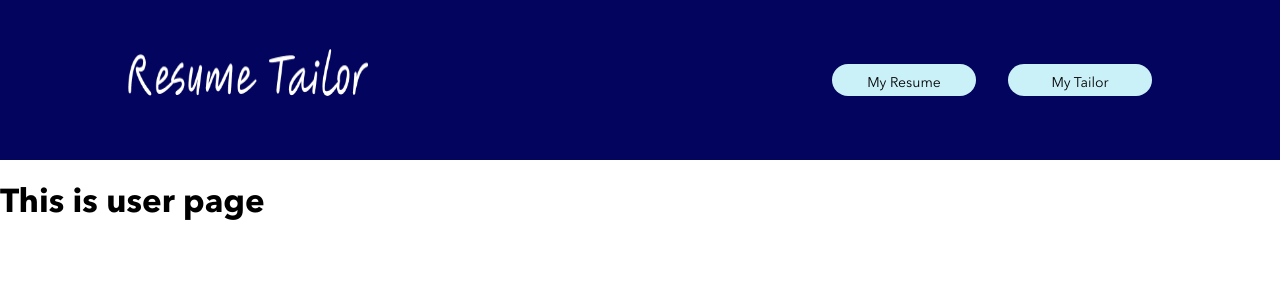
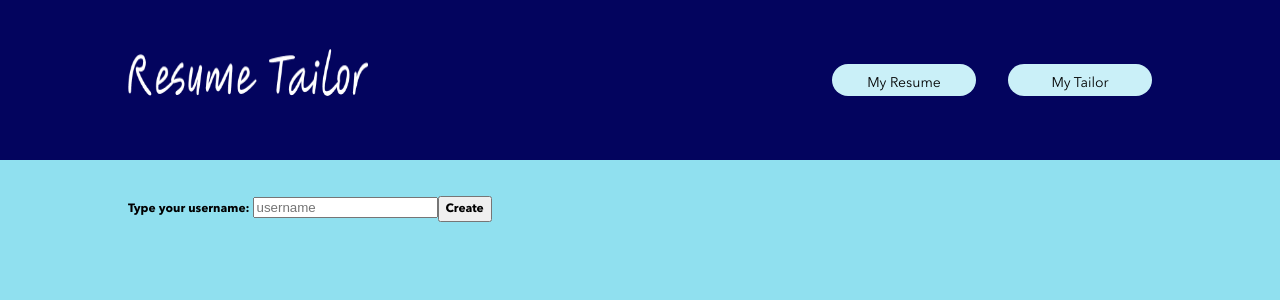
Before and after one commit to HuanLi1008/resume_tailor_client, a React (Create React App) app: page /user in a window 1280 px wide. Shown: the top 300 px of the page. Built offline with nearby package versions, Linux system fonts and the light colour scheme.

Commit message:
add dom structure of user form

```diff
--- a/src/pages/CreateUserPage/CreateUserPage.js
+++ b/src/pages/CreateUserPage/CreateUserPage.js
@@ -1,6 +1,13 @@
 import "./CreateUserPage.scss";
 export default function CreateUserPage(){
+
     return(
-        <h1>This is user page</h1>
+        <section className="user">
+            <form className="user__form">
+                <label className="user__label" htmlFor="username">Type your username: </label>
+                <input id="username" name="username" placeholder="username"></input>
+                <button className="user__btn">Create</button>
+            </form>
+        </section>
     )
 }
--- a/src/pages/LandingPage/LandingPage.scss
+++ b/src/pages/LandingPage/LandingPage.scss
@@ -2,7 +2,7 @@
 @use "../../styles/partials/variables.scss" as *;
 @use "../../styles/partials/media.scss" as *;
 .main{
-    background-color: $Primary-Color;
+
     height: 100vh;
 }
 .oval{
--- a/src/styles/partials/global.scss
+++ b/src/styles/partials/global.scss
@@ -4,6 +4,7 @@
 @use './mixin.scss' as *;
 body{
     margin: 0;
+    background-color: $Primary-Color;
     @include mobile-body-copy;
     @include tablet{
         @include desk-body-copy;
```
